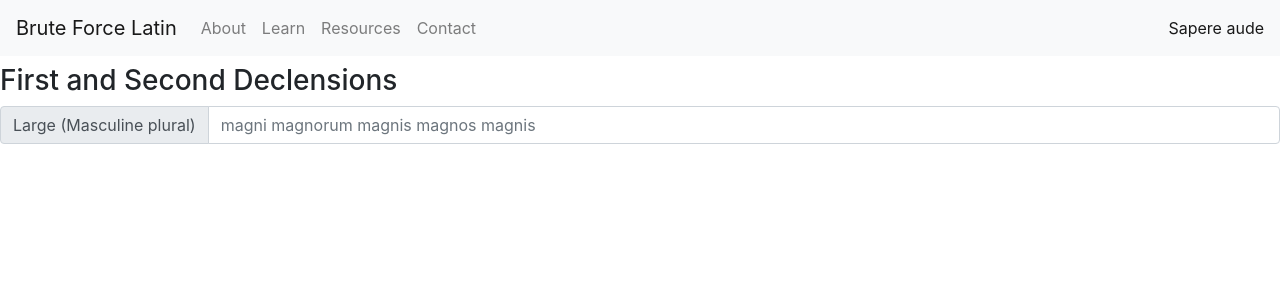
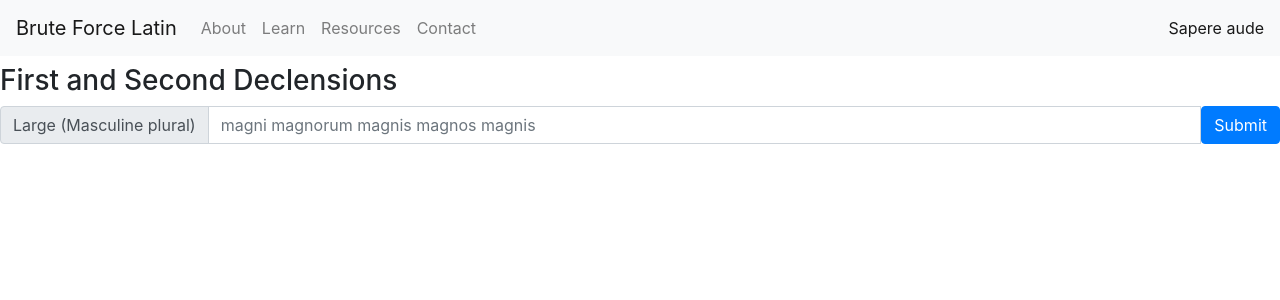
Before and after one commit to Brute-Force-Programmers/brute-force-latin, a React (Create React App) app: page /learn in a window 1280 px wide. Shown: the top 300 px of the page. Built offline with nearby package versions, Linux system fonts and the light colour scheme.

Commit message:
update submit button

```diff
--- a/src/components/UserQuizInput.js
+++ b/src/components/UserQuizInput.js
@@ -4,7 +4,17 @@ import {
   InputGroupAddon,
   InputGroupText,
   Input,
+  Button,
 } from "reactstrap";
+
+const handleSubmitButton = () => {
+//  compare user input to answer key
+
+// if TRUE
+  // i++ (move to next vocab word)
+// if FALSE
+  // turn background of <InputGroupText> RED (second phase - until user inputs or backspaces)
+};
 
 
 const UserQuizInput = (props) => {
@@ -19,6 +29,13 @@ const UserQuizInput = (props) => {
           </InputGroupText>
         </InputGroupAddon>
         <Input placeholder={props.answer} />
+
+        {/* dont use https://react-bootstrap.github.io/ */}
+        {/* use  https://6-4-0--reactstrap.netlify.app
+        The naming convention between the two is very*/}
+
+        {/* add onclick event -  onClick={this.submitAnswer} */}
+        <Button color="primary" onClick={handleSubmitButton}>Submit</Button>
       </InputGroup>
     </div>
   );
```
